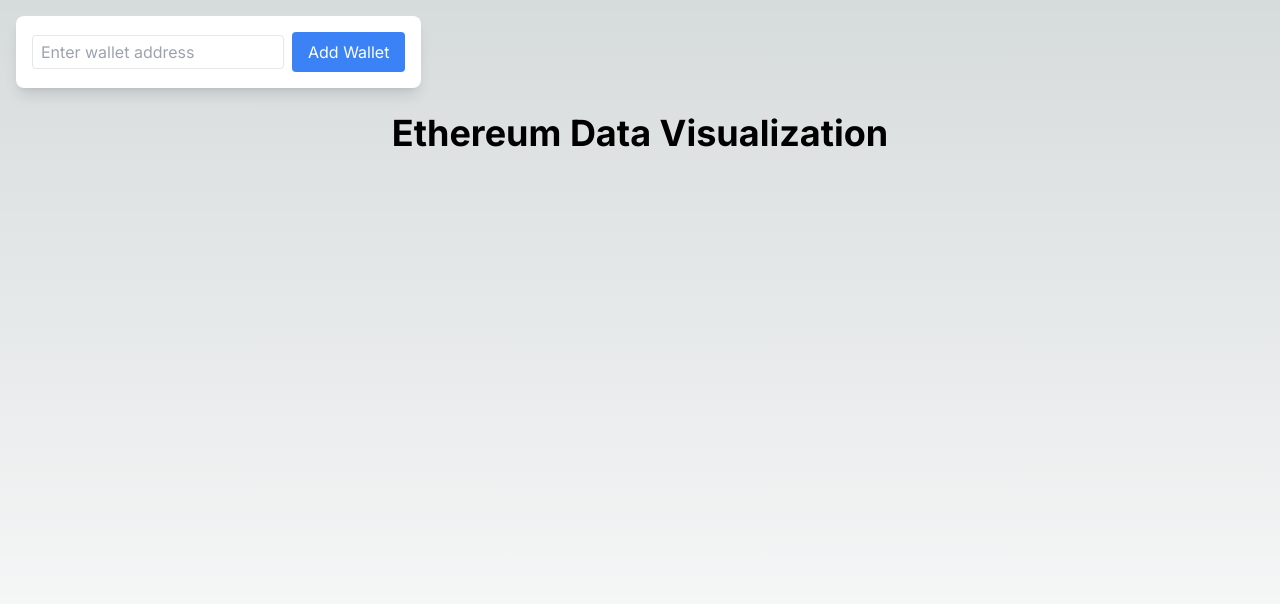
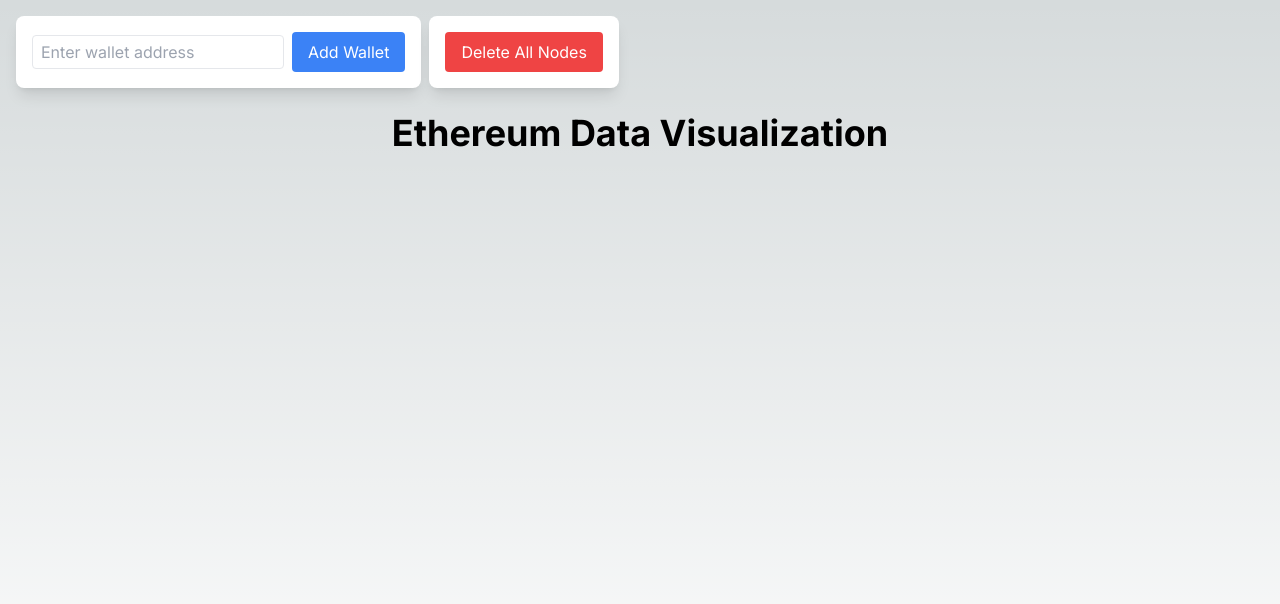
Before and after one commit to pnupu/eth-viz, a Next.js app: page / in a window 1280 px wide. Shown: the top 604 px of the page. Built offline with nearby package versions, Linux system fonts and the light colour scheme.

Commit message:
Added delete all nodes

```diff
--- a/src/components/EthereumViz.tsx
+++ b/src/components/EthereumViz.tsx
@@ -89,6 +89,10 @@ const EthereumViz: React.FC = () => {
   }, [data]);
 
 
+  const deleteAll = () => {
+    storage.clearData();
+    window.location.reload();
+  }
 
   useEffect(() => {
     if (data && svgRef.current) {
@@ -288,7 +292,7 @@ const EthereumViz: React.FC = () => {
     .attr("class", "link-visible")
     .attr("stroke", "#999")
     .attr("stroke-opacity", 0.6)
-    .attr("stroke-width", d =>  2)
+    .attr("stroke-width", d =>  1)
     .attr("marker-end", "url(#end)");
 
   // Update nodes
@@ -398,7 +402,9 @@ const EthereumViz: React.FC = () => {
 
   return (
     <div className="relative w-full h-[600px]">
-      <div className="absolute top-[-80px] left-4 bg-white p-4 rounded-lg shadow-lg">
+      <div className="absolute top-[-80px] left-4 gap-2 flex flex-row">
+        <div className="bg-white p-4 rounded-lg shadow-lg">
+
         <input
           type="text"
           value={newWalletAddress}
@@ -413,7 +419,17 @@ const EthereumViz: React.FC = () => {
         >
           {isLoadingAdditionalData || loading ? 'Loading' : 'Add Wallet'}
         </button>
+        </div>
+        <div className=" bg-white p-4 rounded-lg shadow-lg">
+      <button
+          onClick={deleteAll}
+          className="bg-red-500 text-white px-4 py-2 rounded"
+        >
+          Delete All Nodes
+        </button>
       </div>
+      </div>
+
       <svg ref={svgRef} className="w-full h-full">
       <text x="50%" y="50" textAnchor="middle" className="text-4xl font-bold">
           Ethereum Data Visualization
--- a/src/components/storage.ts
+++ b/src/components/storage.ts
@@ -54,5 +54,8 @@ export const storage = {
   getWallets: (): string[] => {
     const storedData: StoredData = JSON.parse(localStorage.getItem(LOCAL_STORAGE_KEY) || '{"nodes":{},"links":[],"wallets":[]}');
     return storedData.wallets;
+  },
+  clearData: () => {
+    localStorage.removeItem(LOCAL_STORAGE_KEY);
   }
 };
```
